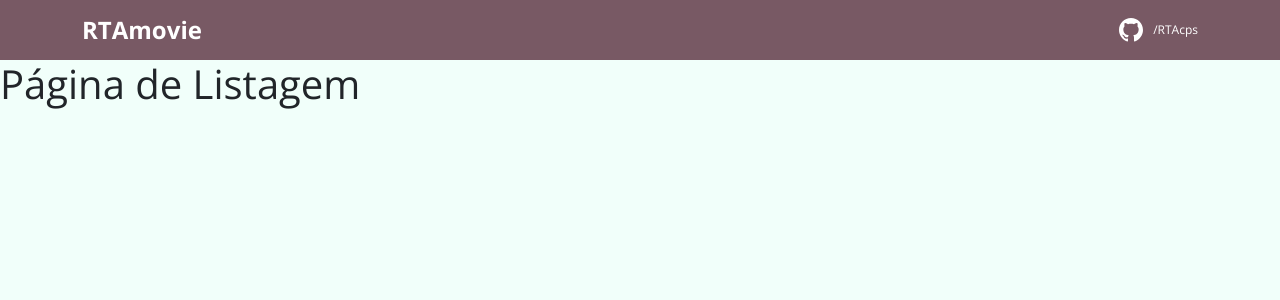
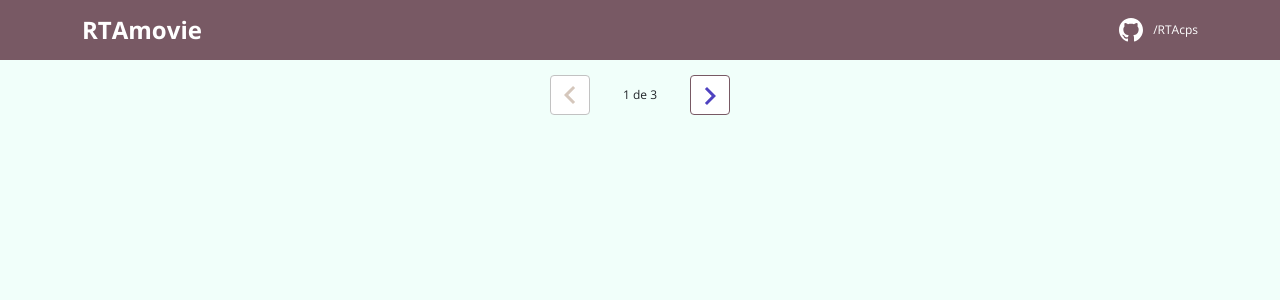
Before and after one commit to RTAcps/rtamovie, a React (Create React App) app in the folder frontend/: page / in a window 1280 px wide. Shown: the top 300 px of the page. Built offline with nearby package versions, Linux system fonts and the light colour scheme.

Commit message:
Pagination layout

```diff
--- /dev/null
+++ b/frontend/src/components/Pagination/index.tsx
@@ -0,0 +1,20 @@
+import { ReactComponent as Arrow } from "assets/img/arrow.svg";
+import "./styles.css";
+
+function Pagination() {
+  return (
+    <div className="rtamovie-pagination-container">
+      <div className="rtamovie-pagination-box">
+        <button className="rtamovie-pagination-button" disabled={true}>
+          <Arrow />
+        </button>
+        <p>{`${1} de ${3}`}</p>
+        <button className="rtamovie-pagination-button" disabled={false}>
+          <Arrow className="rtamovie-flip-horizontal" />
+        </button>
+      </div>
+    </div>
+  );
+}
+
+export default Pagination;
--- /dev/null
+++ b/frontend/src/components/Pagination/styles.css
@@ -0,0 +1,53 @@
+.rtamovie-pagination-container {
+  align-items: center;
+  display: flex;
+  justify-content: center;
+  padding: 15px 0;
+}
+
+.rtamovie-pagination-box {
+  align-items: center;
+  display: flex;
+  justify-content: space-between;
+  width: 180px;
+}
+
+.rtamovie-pagination-box form {
+  display: flex;
+  width: 100%;
+}
+
+.rtamovie-pagination-button {
+  align-items: center;
+  background-color: #ffffff;
+  border: 1px solid var(--color-primary);
+  border-radius: 4px;
+  cursor: pointer;
+  display: flex;
+  height: 40px;
+  justify-content: center;
+  width: 40px;
+}
+
+.rtamovie-pagination-button svg {
+  filter: brightness(0) saturate(100%) invert(26%) sepia(19%) saturate(7395%)
+    hue-rotate(234deg) brightness(89%) contrast(92%);
+}
+
+.rtamovie-pagination-button:disabled {
+  border: 1px solid #c2c2c2;
+  cursor: unset;
+}
+
+.rtamovie-pagination-button:disabled svg {
+  filter: none;
+}
+
+.rtamovie-pagination-container p {
+  font-size: 12px;
+  margin: 0;
+}
+
+.rtamovie-flip-horizontal {
+  transform: rotate(180deg);
+}
--- a/frontend/src/pages/Listing/index.tsx
+++ b/frontend/src/pages/Listing/index.tsx
@@ -1,5 +1,7 @@
+import Pagination from "../../components/Pagination";
+
 function Listing() {
-  return <h1>Página de Listagem</h1>;
+  return <Pagination />;
 }
 
 export default Listing;
```
Also changed, not shown: frontend/src/assets/img/arrow.svg (added).
